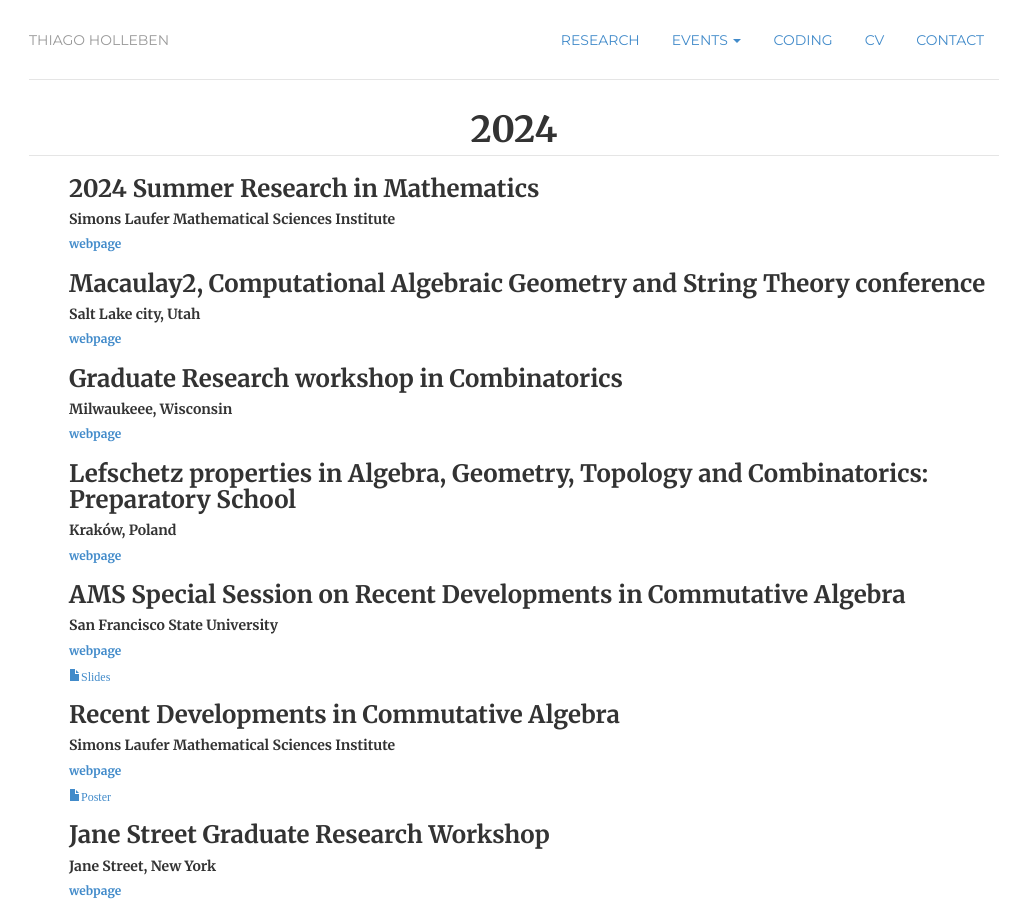
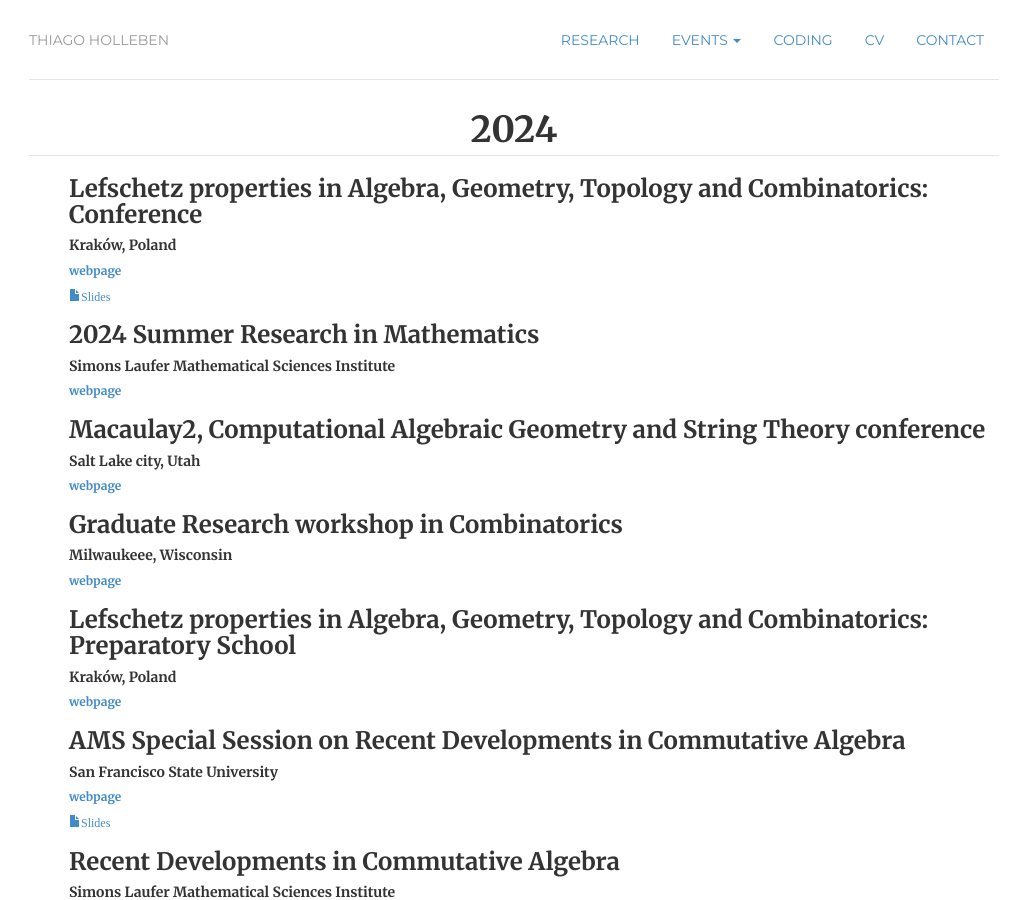
Before and after one commit to hollebenthiago/hollebenthiago.github.io, a Jekyll site: the page built from attended/index.html, in a window 1280 px wide and 900 px high. Shown: the whole window, without its empty margins (126-1142 px from the left). Built offline with Jekyll 4.4.1, drawn with Linux system fonts in a browser that asks for light colours.

Commit message:
adding last conferences before july

```diff
--- a/attended/index.html
+++ b/attended/index.html
@@ -10,6 +10,20 @@ description: Thiago Holleben is a PhD candidate at Dalhousie University.
 
     <div class="paper-list">
         <ul>
+            <li>
+                <h3>
+                    Lefschetz properties in Algebra, Geometry, Topology and Combinatorics: Conference
+                </h3>
+                <h5>
+                    Kraków, Poland
+                </h5>
+                <h6>
+                    <a href="https://lefschetz.uken.krakow.pl/conference/">webpage</a>
+                </h6>
+                <h6>
+                    <a href="../slidesposters/slides/lefschetz24.pdf"><i class="glyphicon glyphicon-file">Slides</i></a>
+                </h6>
+            </li>
             <li>
                 <h3>
                     2024 Summer Research in Mathematics
```
Also changed, not shown: 6 other files.
